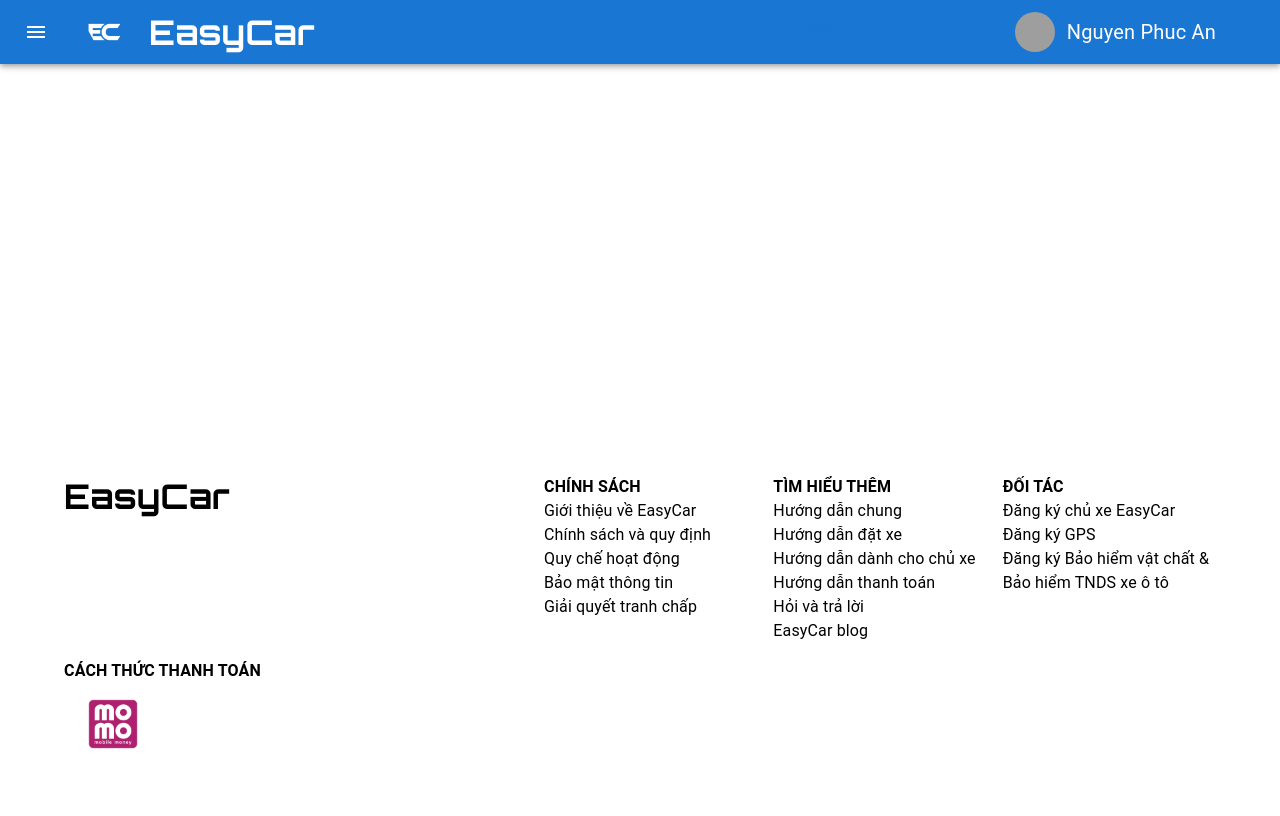
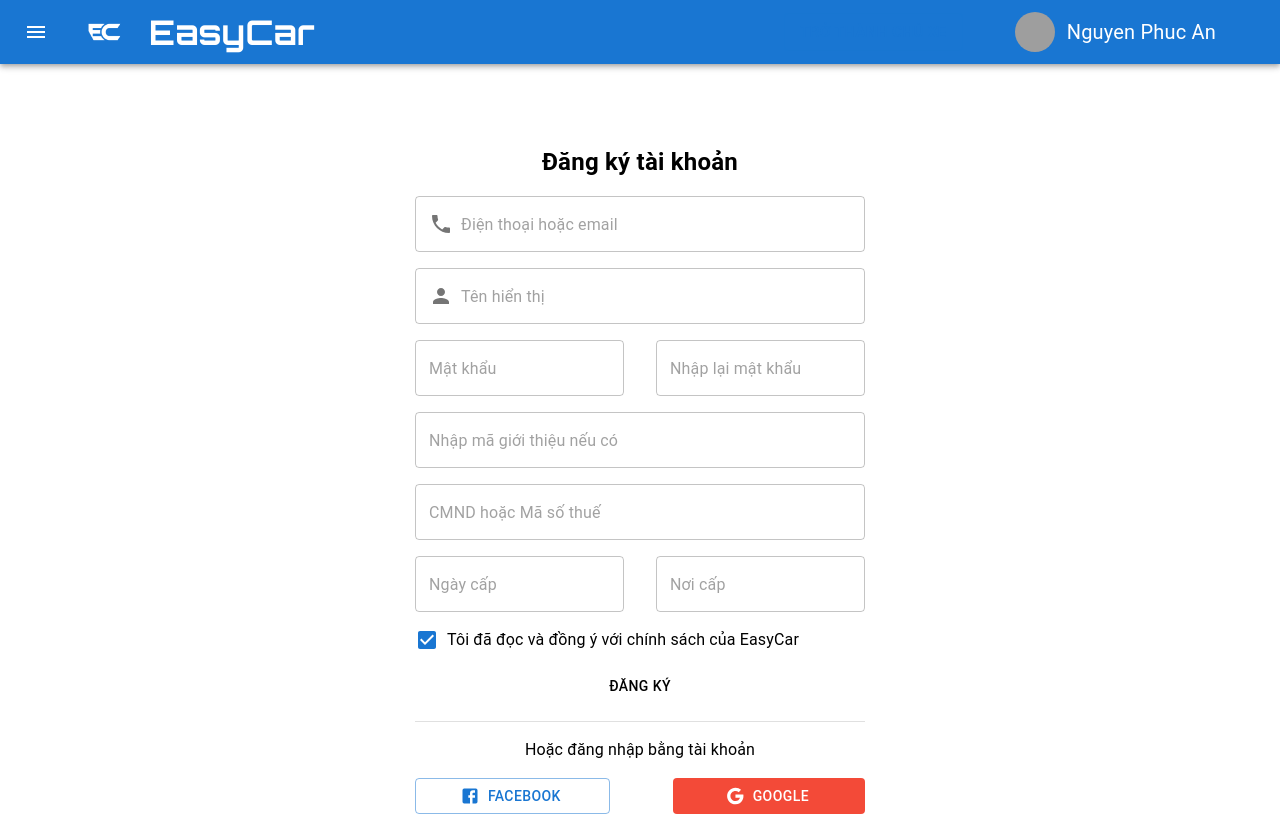
Before and after one commit to khoa1412001/FE-EasyCar, a React (Create React App) app: page / in a window 1280 px wide. Shown: the top 816 px of the page. Built offline with nearby package versions, Linux system fonts and the light colour scheme; grey boxes are pictures that could not be loaded.

Commit message:
SigninPage

```diff
--- a/src/App.js
+++ /dev/null
@@ -1,16 +0,0 @@
-import Header from "./components/header";
-import { BrowserRouter, Routes, Route } from "react-router-dom";
-import Footer from "components/footer";
-
-function App() {
-  return (
-    <BrowserRouter>
-      <div className="App">
-        <Header />
-        <Footer />
-      </div>
-    </BrowserRouter>
-  );
-}
-
-export default App;
--- a/src/App.jsx
+++ b/src/App.jsx
@@ -1,9 +1,12 @@
-import FillterPage from 'pages/FilterPage';
-import HomePage from 'pages/HomePage'
-
+import { BrowserRouter, Routes, Route } from "react-router-dom";
+import SigninPage from "pages/SigninPage";
 function App() {
   return (
-    <FillterPage/>
+    <BrowserRouter>
+      <div className="App">
+        <SigninPage/>
+      </div>
+    </BrowserRouter>
   );
 }
 
--- a/src/components/footer/index.jsx
+++ b/src/components/footer/index.jsx
@@ -55,7 +55,7 @@ function Footer() {
     return (
         <Container
         maxWidth={false}
-        sx={{ bgcolor: variables.maincolor, position: 'fixed',bottom: 0 }}>
+        sx={{ bgcolor: variables.maincolor,bottom: 0 }}>
             <Box py={5}>
             <Container sx={{maxWidth: 'xl'}}>
                 <Grid container rowSpacing={2} >
--- /dev/null
+++ b/src/pages/SigninPage/components/index.jsx
@@ -0,0 +1,101 @@
+import { Typography, TextField, Divider,Stack, InputAdornment, Checkbox,FormControlLabel, Button,Box} from "@mui/material";
+import PhoneIcon from '@mui/icons-material/Phone';
+import PersonIcon from '@mui/icons-material/Person';
+import variables from "../../../assets/_variable.scss";
+import FacebookIcon from '@mui/icons-material/Facebook';
+import GoogleIcon from '@mui/icons-material/Google';
+import './signin.scss'
+import { useState } from "react";
+
+function SigninBody() {
+    const [checked, setChecked] = useState(true)
+    const handleChange = (event) => {
+        setChecked(event.target.checked);
+    }
+    return (
+        <Stack justifyContent='center' direction='row'>
+            <Stack maxWidth='450px' width='450px' py={10} spacing={2}>
+                <Typography align='center' fontSize='24px' fontWeight='bold'>Đăng ký tài khoản</Typography>
+                <TextField
+                placeholder="Điện thoại hoặc email"
+                variant="outlined"
+                InputProps={{
+                    startAdornment: (
+                    <InputAdornment position="start">
+                    <PhoneIcon style={{ color: variables.maincolor }}/>
+                    </InputAdornment>
+                    ),
+                }}/>
+                <TextField
+                placeholder="Tên hiển thị"
+                variant="outlined"
+                InputProps={{
+                    startAdornment: (
+                    <InputAdornment position="start">
+                    <PersonIcon style={{ color: variables.maincolor }}/>
+                    </InputAdornment>
+                    ),
+                }}/>
+                <Stack direction='row' justifyContent='center' spacing={4}>
+
+                    <TextField
+                    placeholder="Mật khẩu"
+                    type="password"
+                    variant="outlined"
+                    />
+                    <TextField
+                    placeholder="Nhập lại mật khẩu"
+                    type="password"
+                    variant="outlined"
+                    />
+                </Stack>
+                <TextField
+                    placeholder="Nhập mã giới thiệu nếu có"
+                    variant="outlined"
+                    />
+                <TextField
+                    placeholder="CMND hoặc Mã số thuế"
+                    variant="outlined"
+                    />
+                <Stack direction='row' justifyContent='center' spacing={4}>
+
+                <TextField
+                placeholder="Ngày cấp"
+                variant="outlined"
+                />
+                <TextField
+                placeholder="Nơi cấp"
+                variant="outlined"
+                />
+                </Stack>
+                <FormControlLabel
+                control={<Checkbox style={{padding:0}} checked={checked}
+                onChange = {handleChange}/>}
+                label = {<Typography pl={1}>Tôi đã đọc và đồng ý với chính sách của EasyCar</Typography>}/>
+                <Button align='center' className="signin__button" disabled={!checked} variant="standard" sx={{color: variables.mainyellowcolor, bgcolor:variables.mainlightercolor}}>Đăng ký</Button>
+                <Divider/>
+                <Typography align='center'>Hoặc đăng nhập bằng tài khoản</Typography>
+                <Box
+                    sx={{
+                    display: 'flex',
+                    justifyContent: 'space-between',
+                    bgcolor: 'background.paper',
+                    borderRadius: 1,
+                    }}
+                >
+                <Button variant="outlined" sx={{px: 6}} startIcon={<FacebookIcon />}>
+                    Facebook
+                </Button>
+                <Button variant="standard" sx={{px: 7,bgcolor:'#f34a38',color:'#FFFFFF',
+                "&.MuiButtonBase-root:hover": {
+                    bgcolor: '#f34a38'
+                }
+                }} startIcon={<GoogleIcon style={{color:"#FFFFFF"}} />}>
+                    Google
+                </Button>
+                </Box>
+                </Stack>
+        </Stack>)
+}
+
+export default SigninBody;
--- /dev/null
+++ b/src/pages/SigninPage/components/signin.scss
@@ -0,0 +1,9 @@
+@import '../../../assets/variable';
+
+.signin {
+
+    &__button:hover {
+        color: $main-color;
+        background-color: $main-yellow-color;
+    }
+}
--- /dev/null
+++ b/src/pages/SigninPage/index.jsx
@@ -0,0 +1,13 @@
+import Footer from "components/Footer";
+import Header from "components/Header";
+import SigninBody from "./components";
+function SigninPage() {
+    return (<>
+        <Header/>
+        <SigninBody/>
+        <Footer/>
+        </>
+    );
+}
+
+export default SigninPage;
```
